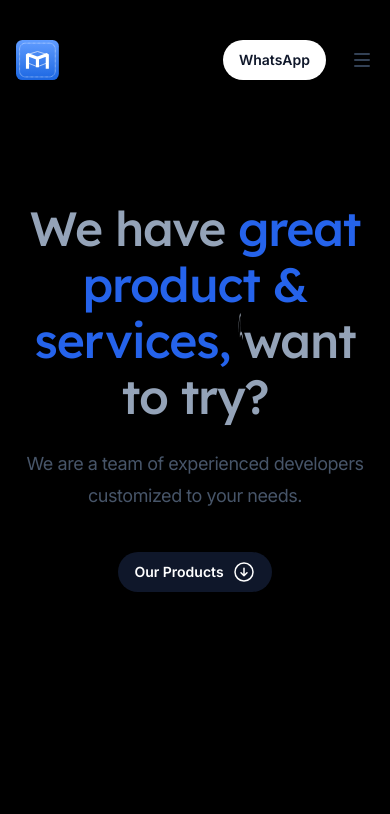
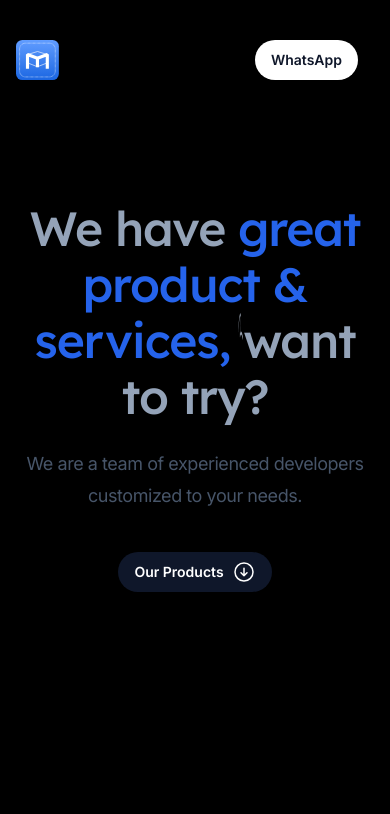
Before and after one commit to maventama/mt_landing_2, a Next.js app: page / in a window 390 px wide. Shown: the top 814 px of the page. Built offline with nearby package versions, Linux system fonts and the light colour scheme.

Commit message:
Fix mobile navigation button

```diff
--- a/src/components/Header.jsx
+++ b/src/components/Header.jsx
@@ -48,12 +48,12 @@ function MobileNavIcon({ open }) {
 function MobileNavigation() {
   return (
     <Popover>
-      <Popover.Button
+      {/* <Popover.Button
         className="relative z-10 flex h-8 w-8 items-center justify-center ui-not-focus-visible:outline-none"
         aria-label="Toggle Navigation"
       >
         {({ open }) => <MobileNavIcon open={open} />}
-      </Popover.Button>
+      </Popover.Button> */}
       <Transition.Root>
         <Transition.Child
           as={Fragment}
```
